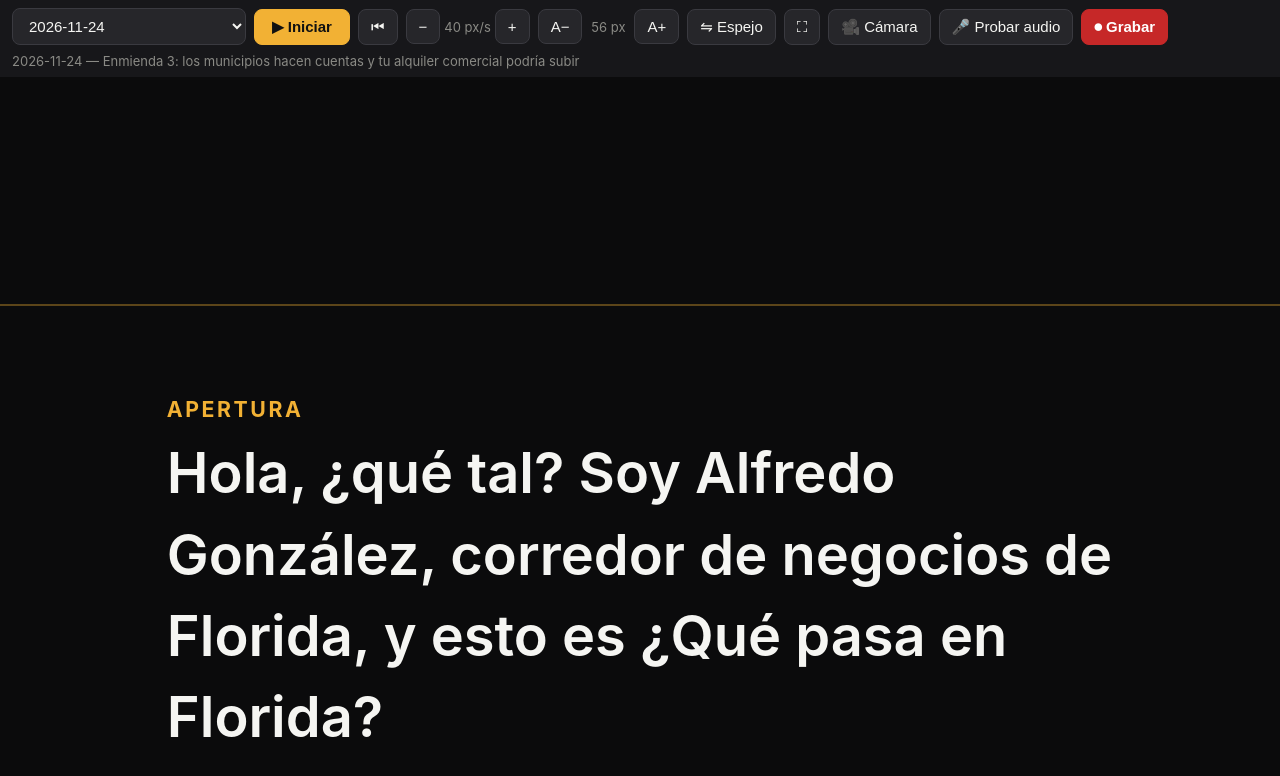
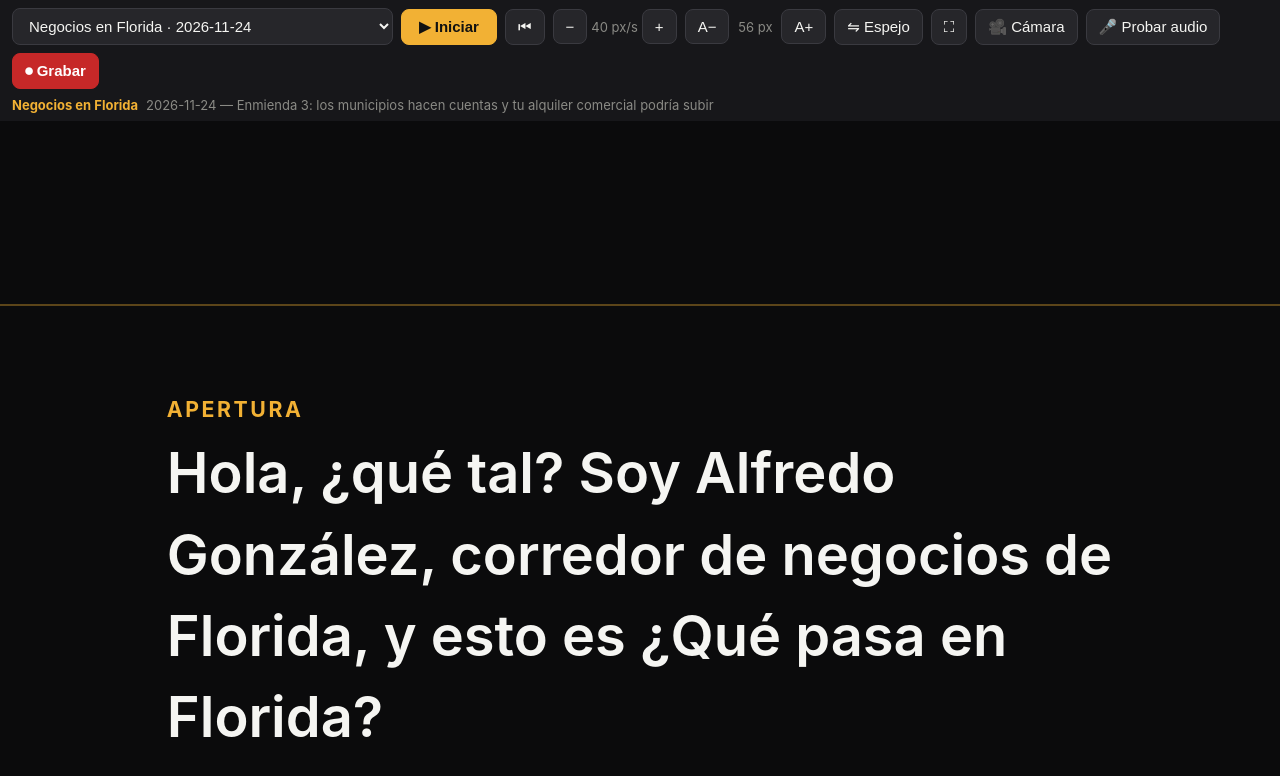
Before and after one commit to bernaljuank-commits/telepronter, a plain HTML site: page index.html in a window 1280 px wide. Drawn offline with Linux system fonts and the light colour scheme.

Commit message:
Teleprompter para Negocios en Florida e Invierta en Venezuela
El selector muestra los guiones de Florida y las editoriales de Venezuela,
y el nombre de arriba cambia según el que se elija.

Co-Authored-By: Claude Opus 5.5 <noreply@anthropic.com>
Claude-Session: https://claude.ai/code/session_01LpkL6rcFU2ZVy1GgGrzSi6

```diff
--- a/index.html
+++ b/index.html
@@ -3,7 +3,7 @@
 <head>
 <meta charset="utf-8">
 <meta name="viewport" content="width=device-width, initial-scale=1">
-<title>Teleprompter — Negocios en Florida</title>
+<title>Teleprompter — Negocios en Florida · Invierta en Venezuela</title>
 <style>
   :root { --bg:#0b0b0c; --fg:#f5f5f2; --muted:#8a8a85; --accent:#f2b134; --bar:#17171a; }
   * { box-sizing:border-box; }
@@ -14,6 +14,7 @@
   #bar button.primary { background:var(--accent); color:#111; border-color:var(--accent); font-weight:700; min-width:96px; }
   #bar .val { color:var(--muted); font-size:13px; min-width:44px; text-align:center; }
   #bar .grp { display:flex; align-items:center; gap:4px; }
+  body.vzla { --accent:#f5c518; }
   #title { flex-basis:100%; color:var(--muted); font-size:13px; white-space:nowrap; overflow:hidden; text-overflow:ellipsis; }
   #guide { position:fixed; left:0; right:0; top:38%; height:0; border-top:2px solid rgba(242,177,52,.35); pointer-events:none; z-index:5; }
   #scroller { position:fixed; inset:0; overflow-y:scroll; scrollbar-width:none; }
@@ -89,7 +90,7 @@
   <button id="atest" title="Probar el micrófono">🎤 Probar audio</button>
   <button id="vpause" title="Pausar o continuar el video">⏸ Pausar video</button>
   <button id="rec" class="rec" title="Grabar video">⏺ Grabar</button>
-  <div id="title"></div>
+  <div id="title"><b id="brand" style="color:var(--accent);margin-right:8px">Teleprompter</b><span id="titleTxt"></span></div>
 </div>
 <div id="guide"></div>
 <video id="preview" muted playsinline autoplay title="Toca para cambiar el tamaño"></video>
@@ -128,9 +129,15 @@
     document.body.classList.toggle('mirror', store.get('tp_mirror', false));
   }
   function esc(s){ return s.replace(/[&<>]/g, c => ({'&':'&amp;','<':'&lt;','>':'&gt;'}[c])); }
-  function render(g){
-    $('title').textContent = g.fecha + ' — ' + (g.titulo || '');
-    document.title = 'Teleprompter — ' + g.fecha;
+  // Dos fuentes: guiones de Negocios en Florida (guiones/) y editoriales de Invierta en Venezuela (editoriales/)
+  const BRAND = { f:'Negocios en Florida', v:'Invierta en Venezuela' };
+  let cur = 'f';
+  function render(g, k){
+    cur = k;
+    $('brand').textContent = BRAND[k];
+    document.body.classList.toggle('vzla', k === 'v');
+    $('titleTxt').textContent = g.fecha + ' — ' + (g.titulo || '');
+    document.title = BRAND[k] + ' — ' + g.fecha;
     $('text').innerHTML = (g.bloques || []).map(b =>
       '<span class="label">' + esc(b.etiqueta || '') + '</span>' +
       String(b.texto || '').split(/\n\s*\n/).map(p =>
@@ -138,25 +145,35 @@
     ).join('');
     sc.scrollTop = 0;
   }
-  async function load(fecha){
+  // Convierte una editorial (titulo, bajada, cuerpo, claves) en bloques para leer
+  function deEditorial(e){
+    const c = e.cuerpo || [], b = [{ etiqueta:'Apertura', texto:'Editorial de Invierta en Venezuela.\n\n' + (e.titulo || '') + (e.bajada ? '\n\n' + e.bajada : '') }];
+    c.forEach((p, i) => b.push({ etiqueta: i === 0 ? 'La noticia' : (i === c.length - 1 ? 'Cierre' : 'Análisis'), texto:p }));
+    if ((e.claves || []).length) b.push({ etiqueta:'Claves para el inversionista', texto:e.claves.join('\n\n') });
+    return { fecha:e.fecha, titulo:e.titulo, bloques:b };
+  }
+  async function load(val){
     stop();
+    const k = val.slice(0,1), id = val.slice(2);
     try {
-      const r = await fetch('guiones/' + fecha + '.json', {cache:'no-store'});
+      const r = await fetch(k === 'v' ? 'editoriales/' + id : 'guiones/' + id + '.json', {cache:'no-store'});
       if (!r.ok) throw new Error(r.status);
-      render(await r.json());
-      history.replaceState(null, '', '?fecha=' + fecha);
-    } catch(e) { $('text').innerHTML = '<div id="msg">No encontré el guion del ' + esc(fecha) + '.</div>'; }
+      const d = await r.json();
+      render(k === 'v' ? deEditorial(d) : d, k);
+      history.replaceState(null, '', '?g=' + encodeURIComponent(val));
+    } catch(e) { $('text').innerHTML = '<div id="msg">No encontré ese guion.</div>'; }
   }
+  async function getJSON(u){ try { const r = await fetch(u, {cache:'no-store'}); return r.ok ? await r.json() : []; } catch(e) { return []; } }
   async function init(){
     applyUI();
-    let lista = [];
-    try { const r = await fetch('guiones/index.json', {cache:'no-store'}); lista = await r.json(); } catch(e) {}
-    lista.sort((a,b) => b.fecha.localeCompare(a.fecha));
-    $('fecha').innerHTML = lista.map(g => '<option value="' + g.fecha + '">' + g.fecha + '</option>').join('');
-    const q = new URLSearchParams(location.search).get('fecha');
-    const f = (q && lista.some(g => g.fecha === q)) ? q : (lista[0] && lista[0].fecha);
-    if (!f) { $('text').innerHTML = '<div id="msg">Todavía no hay guiones.</div>'; return; }
-    $('fecha').value = f; load(f);
+    const fl = (await getJSON('guiones/index.json')).map(g => ({ val:'f:' + g.fecha, fecha:g.fecha.slice(0,10), txt:BRAND.f + ' · ' + g.fecha }));
+    const vz = (await getJSON('editoriales/index.json')).map(g => ({ val:'v:' + g.archivo, fecha:g.fecha, txt:BRAND.v + ' · ' + g.fecha }));
+    const lista = fl.concat(vz).sort((a,b) => b.fecha.localeCompare(a.fecha) || (a.val < b.val ? -1 : 1));
+    $('fecha').innerHTML = lista.map(g => '<option value="' + esc(g.val) + '">' + esc(g.txt) + '</option>').join('');
+    const qs = new URLSearchParams(location.search), q = qs.get('g') || (qs.get('fecha') ? 'f:' + qs.get('fecha') : null);
+    const pick = (q && lista.find(g => g.val === q)) || fl.sort((a,b) => b.val.localeCompare(a.val))[0] || lista[0];
+    if (!pick) { $('text').innerHTML = '<div id="msg">Todavía no hay guiones.</div>'; return; }
+    $('fecha').value = pick.val; load(pick.val);
   }
   function tick(t){
     if (!playing) return;
@@ -316,7 +333,7 @@
     if (lastUrl) URL.revokeObjectURL(lastUrl);
     lastUrl = URL.createObjectURL(lastBlob);
     const ext = type.includes('mp4') ? 'mp4' : 'webm';
-    const name = 'negocios-en-florida-' + ($('fecha').value || 'video') + '.' + ext;
+    const name = BRAND[cur].toLowerCase().replace(/ /g,'-') + '-' + (($('fecha').value || 'video').slice(2).replace('.json','').replace('editorial-','')) + '.' + ext;
     $('download').href = lastUrl; $('download').download = name;
     $('saveInfo').textContent = 'Video listo (' + fmt(recAcc/1000) + ', ' + (lastBlob.size/1048576).toFixed(1) + ' MB)';
     $('saveBox').dataset.name = name;
@@ -330,7 +347,7 @@
     if (!lastBlob) return;
     const file = new File([lastBlob], $('saveBox').dataset.name, { type:lastBlob.type });
     if (navigator.canShare && navigator.canShare({ files:[file] })) {
-      try { await navigator.share({ files:[file], title:'Negocios en Florida' }); } catch(e) {}
+      try { await navigator.share({ files:[file], title:BRAND[cur] }); } catch(e) {}
     } else { $('download').click(); }
   };
   $('discard').onclick = () => { $('saveBox').style.display = 'none'; };
```
